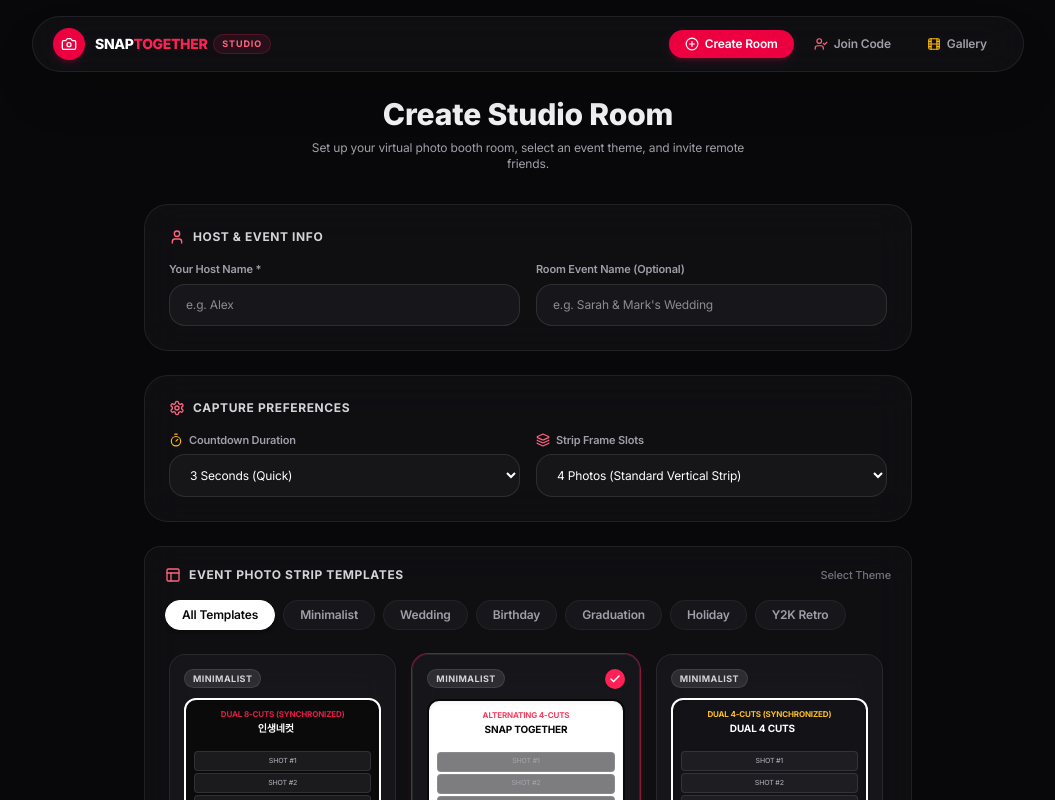
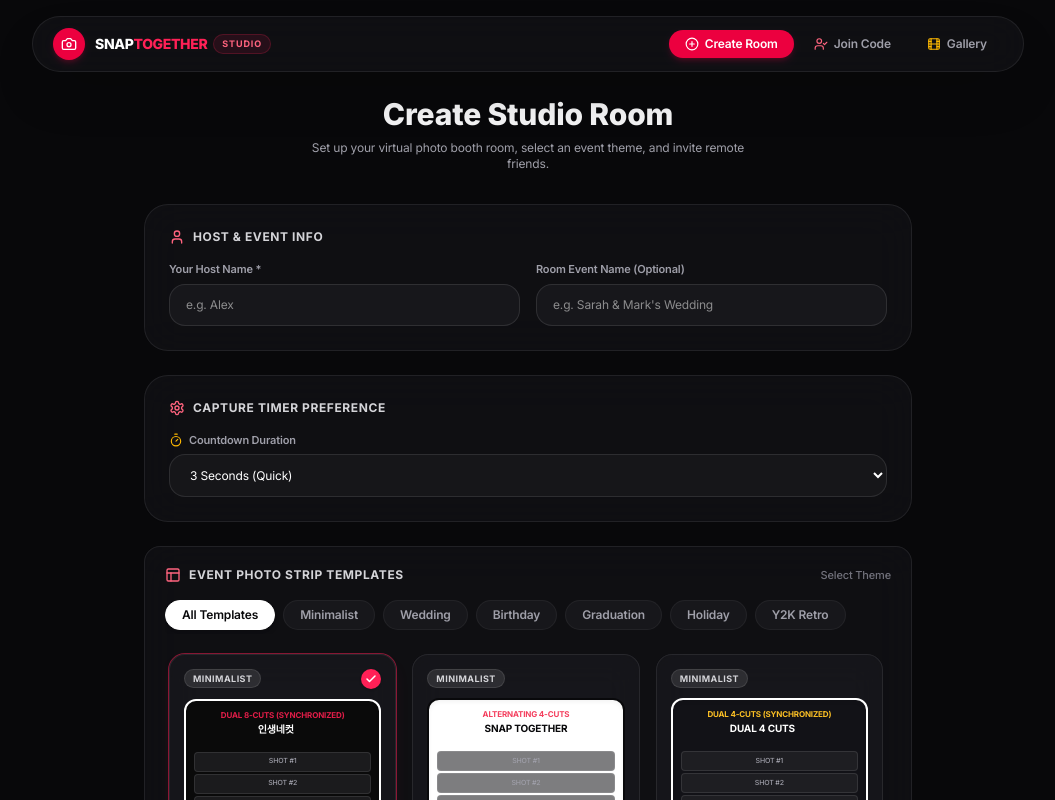
Before and after one commit to zeddlyf/PhotoBot, a React (Vite) app in the folder client/: page /create in a window 1280 px wide. Shown: the top 800 px of the page, without its empty margins (112-1167 px from the left). Built offline with nearby package versions, Linux system fonts and the light colour scheme; a web font is replaced by a local one.

Commit message:
Remove redundant Strip Frame Slots dropdown from CreateRoom form

```diff
--- a/client/src/pages/CreateRoom.tsx
+++ b/client/src/pages/CreateRoom.tsx
@@ -3,7 +3,7 @@ import { useNavigate } from 'react-router-dom';
 import { useRoomStore } from '../store/useRoomStore';
 import { TemplateSelector } from '../components/templates/TemplateSelector';
 import { DEFAULT_TEMPLATES } from '../utils/templates';
-import { Camera, Sparkles, User as UserIcon, Settings, Layers, Timer } from 'lucide-react';
+import { Camera, User as UserIcon, Settings, Timer } from 'lucide-react';
 
 export const getApiUrl = (endpoint: string) => {
   const socketUrl = import.meta.env.VITE_SOCKET_URL;
@@ -20,8 +20,7 @@ export const CreateRoom: React.FC = () => {
 
   const [hostName, setHostName] = useState('');
   const [roomName, setRoomName] = useState('');
-  const [selectedTemplateId, setSelectedTemplateId] = useState('studio_clean_white');
-  const [maxPhotos, setMaxPhotos] = useState(4);
+  const [selectedTemplateId, setSelectedTemplateId] = useState('life4cuts_korean');
   const [countdownSeconds, setCountdownSeconds] = useState(3);
   const [isLoading, setIsLoading] = useState(false);
 
@@ -41,7 +40,7 @@ export const CreateRoom: React.FC = () => {
           hostName: hostName.trim(),
           roomName: roomName.trim() || `${hostName}'s Photo Booth`,
           templateId: selectedTemplateId,
-          maxPhotos,
+          maxPhotos: selectedTempObj.slots,
           countdownSeconds
         })
       });
@@ -113,10 +112,9 @@ export const CreateRoom: React.FC = () => {
         <div className="rounded-3xl glass-panel p-6 border border-white/10 space-y-4">
           <div className="flex items-center gap-2 text-xs font-bold text-zinc-300 uppercase tracking-wider">
             <Settings className="h-4 w-4 text-rose-400" />
-            <span>Capture Preferences</span>
+            <span>Capture Timer Preference</span>
           </div>
 
-          <div className="grid grid-cols-1 sm:grid-cols-2 gap-4">
           <div>
             <label className="text-[11px] font-semibold text-zinc-400 block mb-1.5 flex items-center gap-1.5">
               <Timer className="h-3.5 w-3.5 text-amber-400" />
@@ -131,23 +129,6 @@ export const CreateRoom: React.FC = () => {
               <option value={5}>5 Seconds (Standard)</option>
               <option value={10}>10 Seconds (Relaxed)</option>
             </select>
-            </div>
-
-            <div>
-              <label className="text-[11px] font-semibold text-zinc-400 block mb-1.5 flex items-center gap-1.5">
-                <Layers className="h-3.5 w-3.5 text-rose-400" />
-                <span>Strip Frame Slots</span>
-              </label>
-              <select
-                value={maxPhotos}
-                onChange={(e) => setMaxPhotos(Number(e.target.value))}
-                className="w-full rounded-2xl bg-zinc-900/90 px-4 py-3 text-xs text-white outline-none border border-white/10 focus:border-rose-500 transition-all"
-              >
-                <option value={3}>3 Photos</option>
-                <option value={4}>4 Photos (Standard Vertical Strip)</option>
-                <option value={6}>6 Photos (Full Collage)</option>
-              </select>
-            </div>
           </div>
         </div>
 
```
Lines whose indentation alone changed are shown as unchanged.
